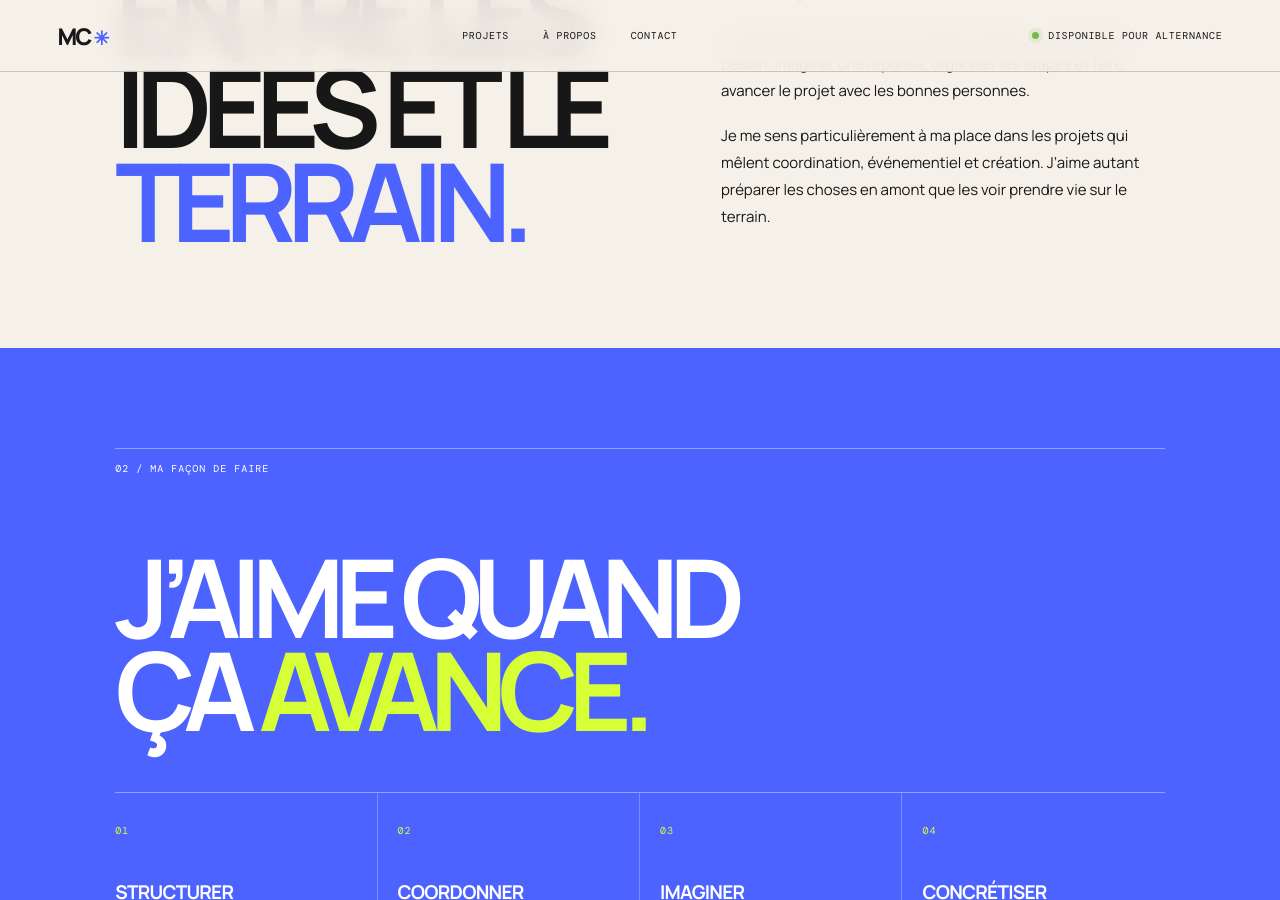
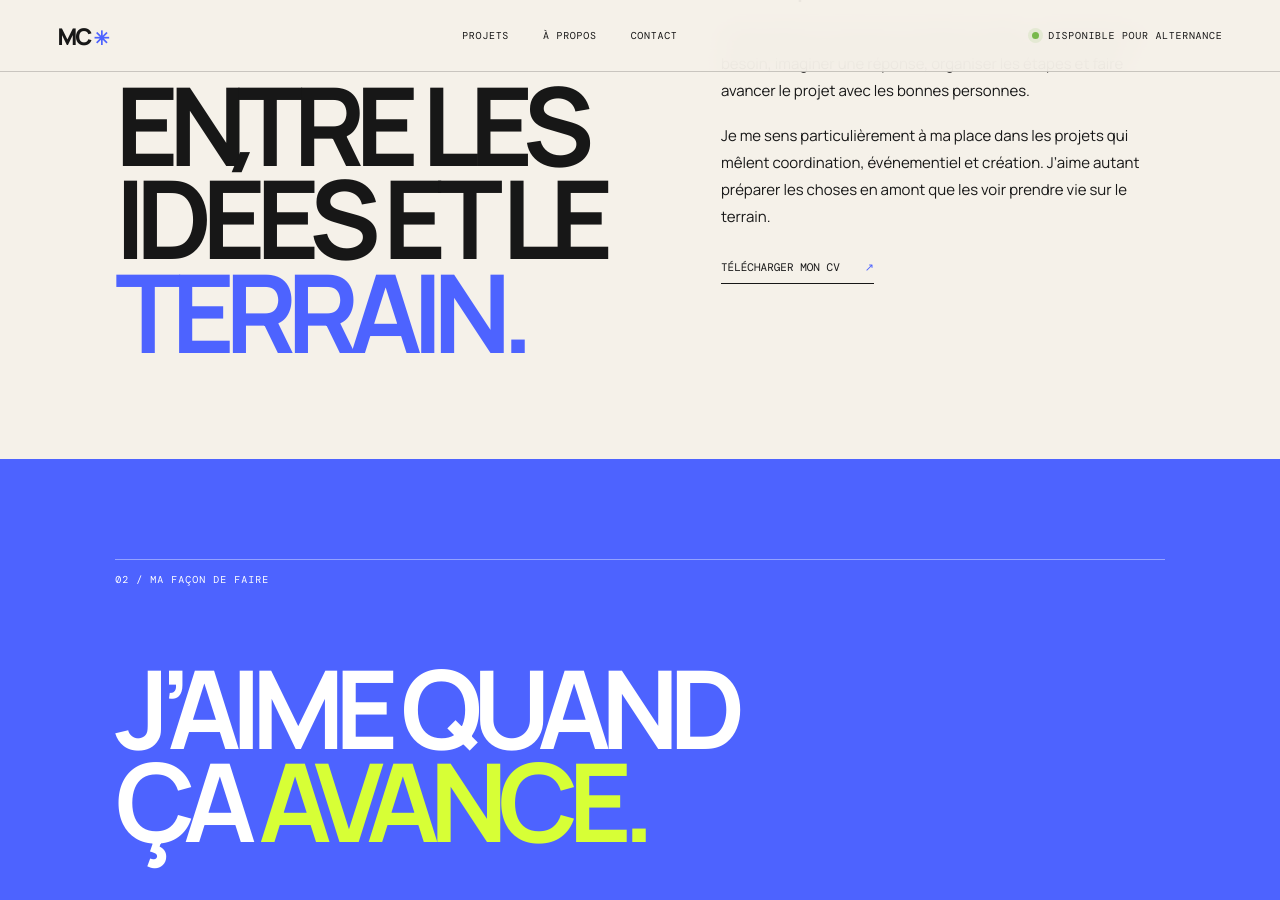
Before and after one commit to marie04caboche-source/portfolio, a Jekyll site: the page built from a-propos.md, in a window 1280 px wide and 900 px high, scrolled down 1233 px. Built offline with Jekyll 4.4.1, drawn with Linux system fonts in a browser that asks for light colours.

Commit message:
Restore CV link in Get to Know Me section

```diff
--- a/_layouts/about.html
+++ b/_layouts/about.html
@@ -19,6 +19,7 @@ layout: default
         <p class="about-lead">Je suis étudiante en troisième année de Bachelor Management de Projet en Design et Communication (MPDC), un parcours entre Audencia et l’École de design Nantes Atlantique.</p>
         <p>J’aime donner une forme concrète aux idées : comprendre un besoin, imaginer une réponse, organiser les étapes et faire avancer le projet avec les bonnes personnes.</p>
         <p>Je me sens particulièrement à ma place dans les projets qui mêlent coordination, événementiel et création. J’aime autant préparer les choses en amont que les voir prendre vie sur le terrain.</p>
+        <div class="about-next-links"><a href="{{ '/cv-marie.pdf' | relative_url }}" target="_blank" rel="noreferrer">TÉLÉCHARGER MON CV <span>↗</span></a></div>
       </div>
     </div>
   </section>
```
